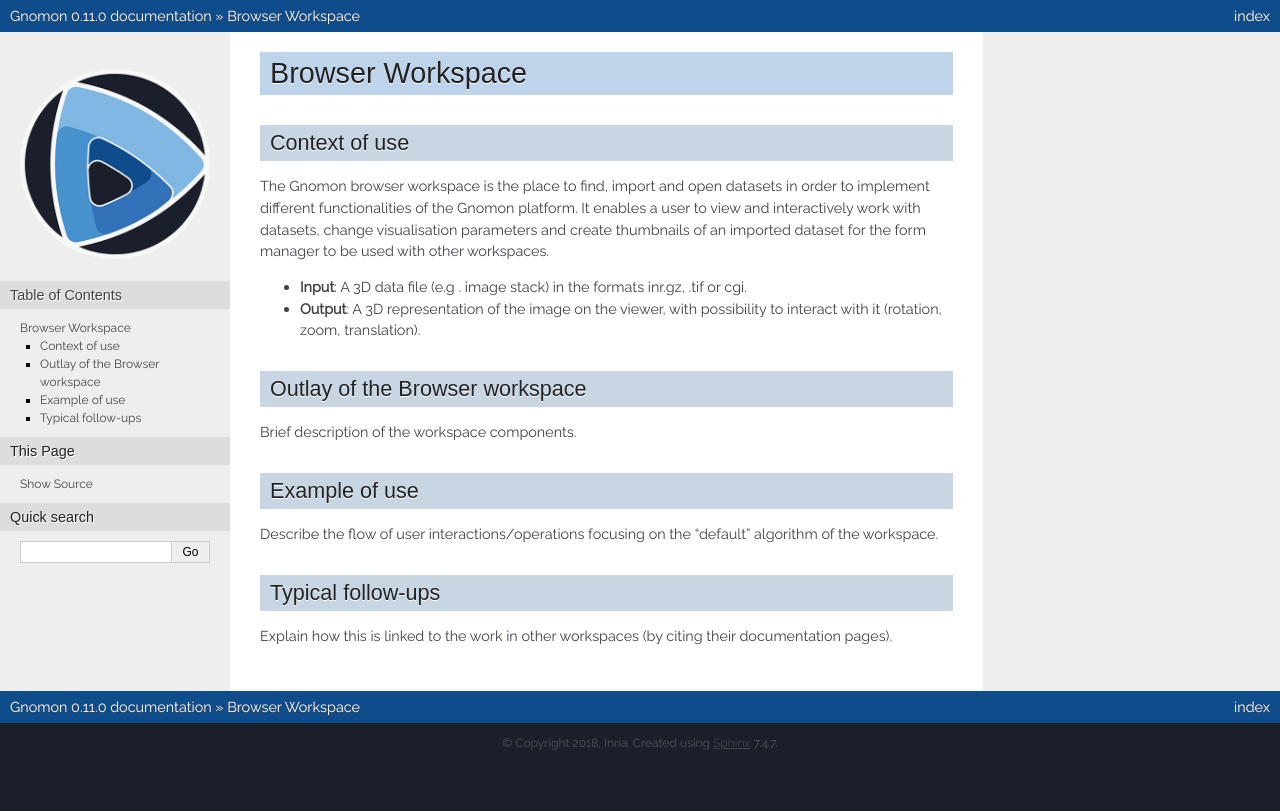
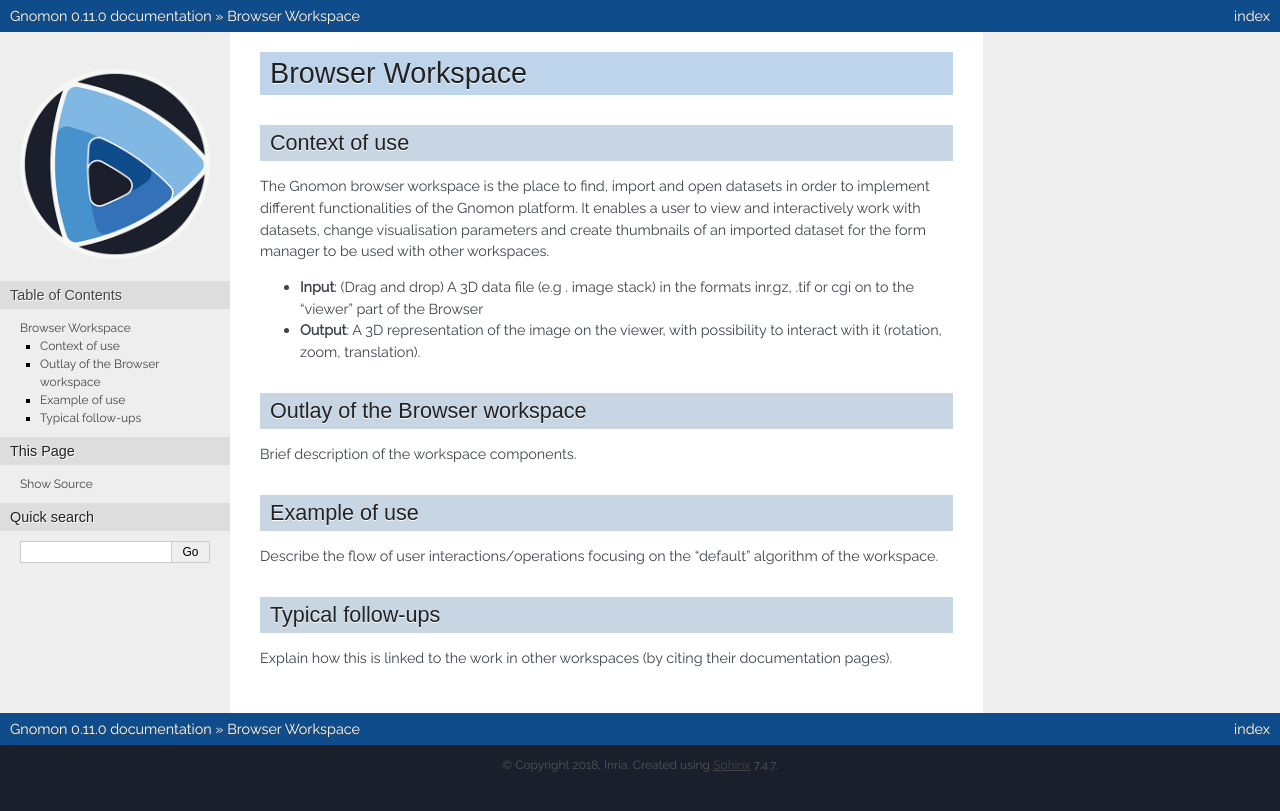
Before and after one commit to gnomon-inria/gnomon, a Sphinx documentation site: the page built from doc/workspaces/workspacename.rst, in a window 1280 px wide. Shown: the top 811 px of the page. Built offline with Sphinx 7.4.7, drawn with Linux system fonts in a browser that asks for light colours; formulas are drawn with MathJax 3.

Commit message:
Update workspacename.rst

```diff
--- a/doc/workspaces/workspacename.rst
+++ b/doc/workspaces/workspacename.rst
@@ -7,7 +7,7 @@ Context of use
 
 The Gnomon browser workspace is the place to find, import and open datasets in order to implement different functionalities of the Gnomon platform. It enables a user to view and interactively work with datasets, change visualisation parameters and create thumbnails of an imported dataset for the form manager to be used with other workspaces.
 
-* **Input**: A 3D data file (e.g . image stack) in the formats inr.gz, .tif or  cgi.
+* **Input**: (Drag and drop) A 3D data file (e.g . image stack) in the formats inr.gz, .tif or  cgi on to the "viewer" part of the Browser
 
 * **Output**: A 3D representation of the image on the viewer, with possibility to interact with it (rotation, zoom, translation).
 
```
